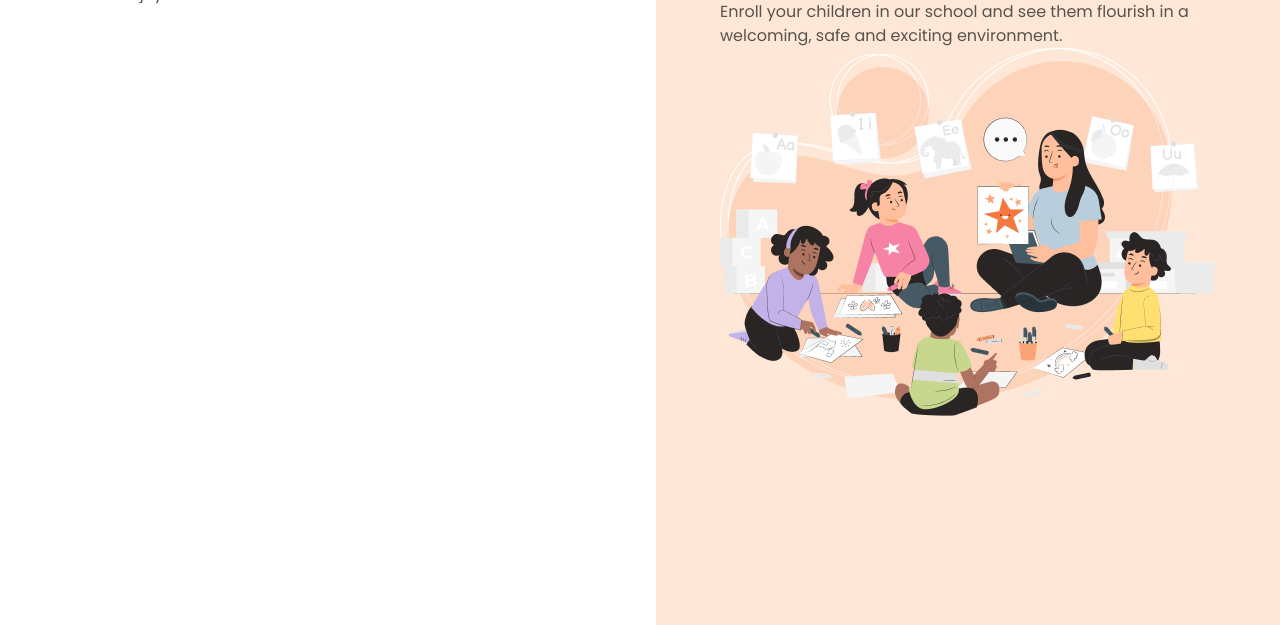
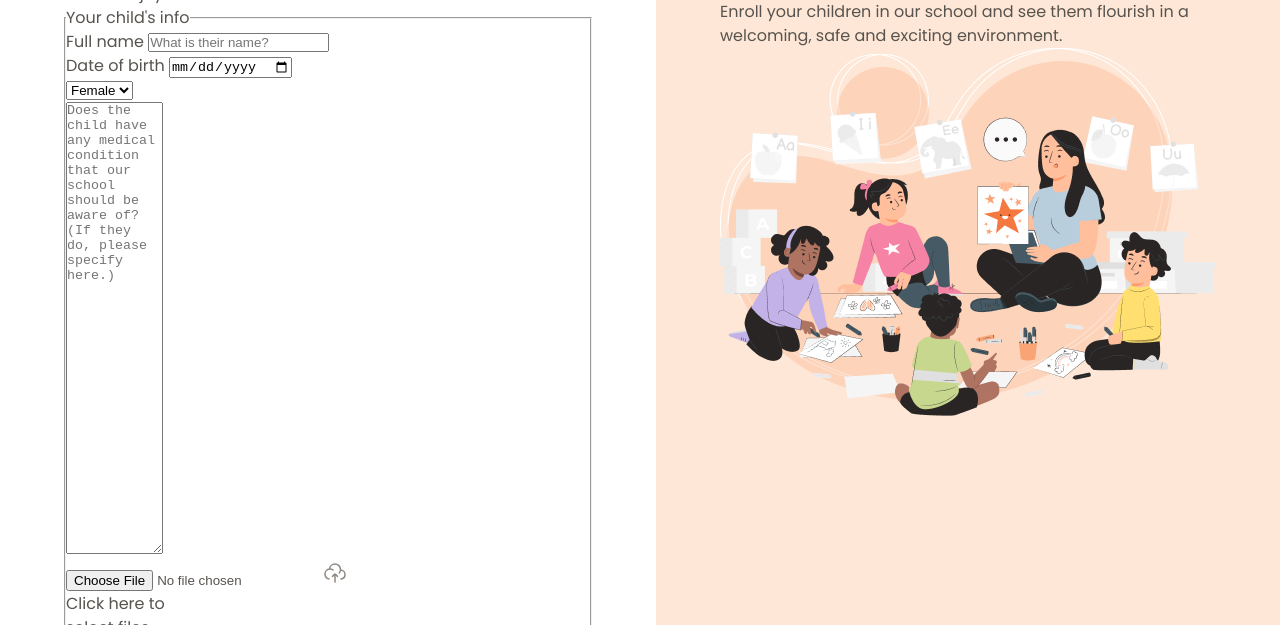
Before and after one commit to brossavictor/form, a plain HTML site: page index.html in a window 1280 px wide. Shown: the part 175-800 px from the top of the page. Drawn offline with Linux system fonts and the light colour scheme.

Commit message:
setting html form

```diff
--- a/index.html
+++ b/index.html
@@ -28,6 +28,52 @@
 						Fill the form below to enroll your child in the kindergarten Les
 						bambins joyeux.
 					</p>
+
+					<form action="" method="post" enctype="multipart/form-data">
+						<fieldset class="child-info">
+							<legend>Your child's info</legend>
+							<div class="input-wrapper">
+								<label for="fullname">Full name</label>
+								<input
+									id="fullname"
+									name="fullname"
+									type="text"
+									placeholder="What is their name?"
+								/>
+							</div>
+							<div class="input-wrapper">
+								<label for="birth">Date of birth</label>
+								<input id="birth" name="birth" type="date" />
+							</div>
+
+							<div class="select-wrapper">
+								<label for="gender"> </label>
+								<select id="gender" name="gender">
+									<option value="female">Female</option>
+									<option value="male">Male</option>
+									<option value="na">N/A</option>
+								</select>
+							</div>
+
+							<div class="textarea-wrapper">
+								<label for="medical-info"></label>
+								<textarea
+									id="medical-info"
+									name="medical-info"
+									rows="30"
+									cols="10"
+									placeholder="Does the child have any medical condition that our school should be aware of? (If they do, please specify here.)"
+								></textarea>
+							</div>
+
+							<div class="droparea-wrapper">
+								<input id="birth-file" name="birth-file" type="file" />
+								<img src="assets/icons/cloud-upload.svg" alt="upload icon" />
+								<p>Click here to</p>
+								select files
+							</div>
+						</fieldset>
+					</form>
 				</div>
 			</main>
 
```
